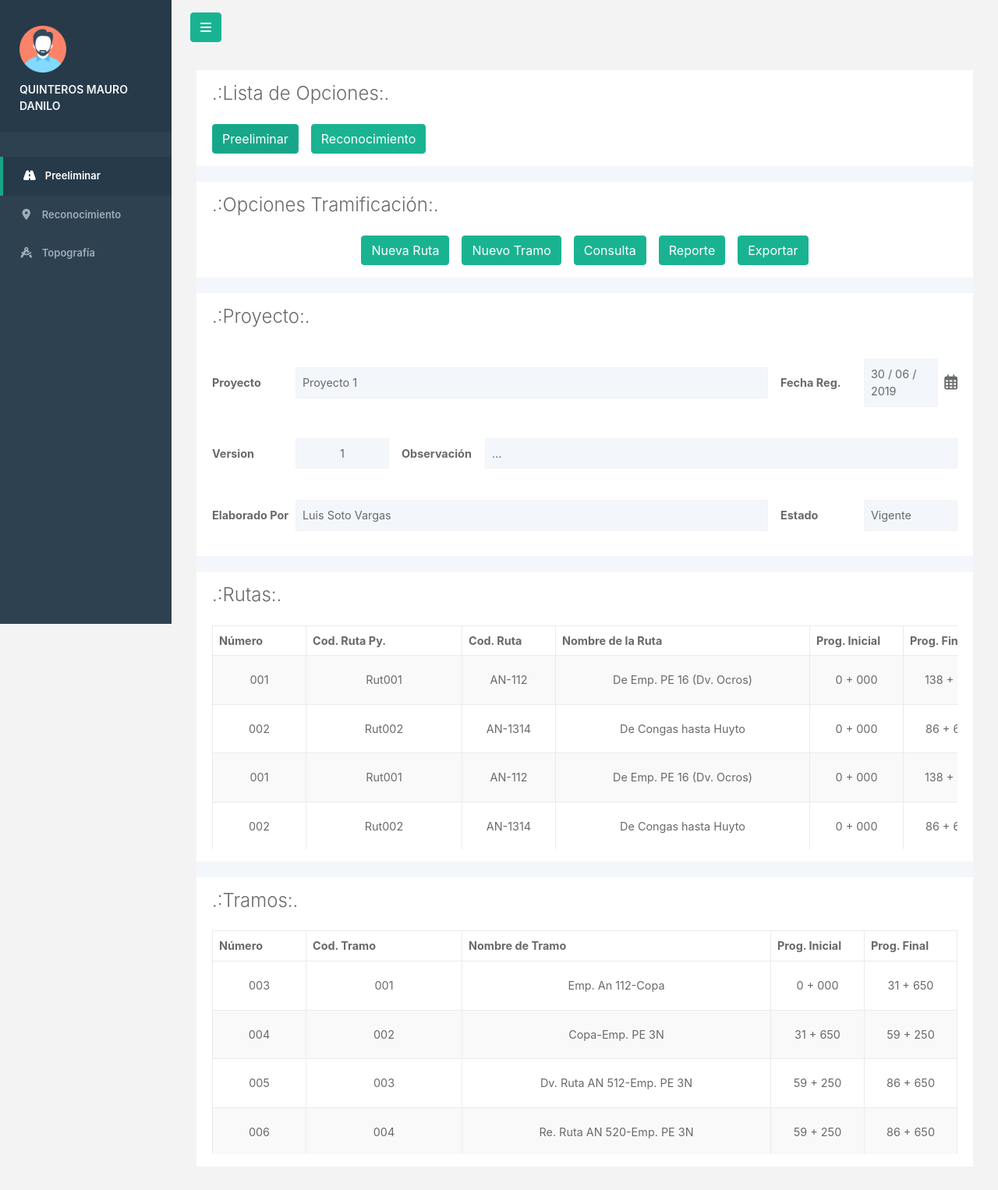
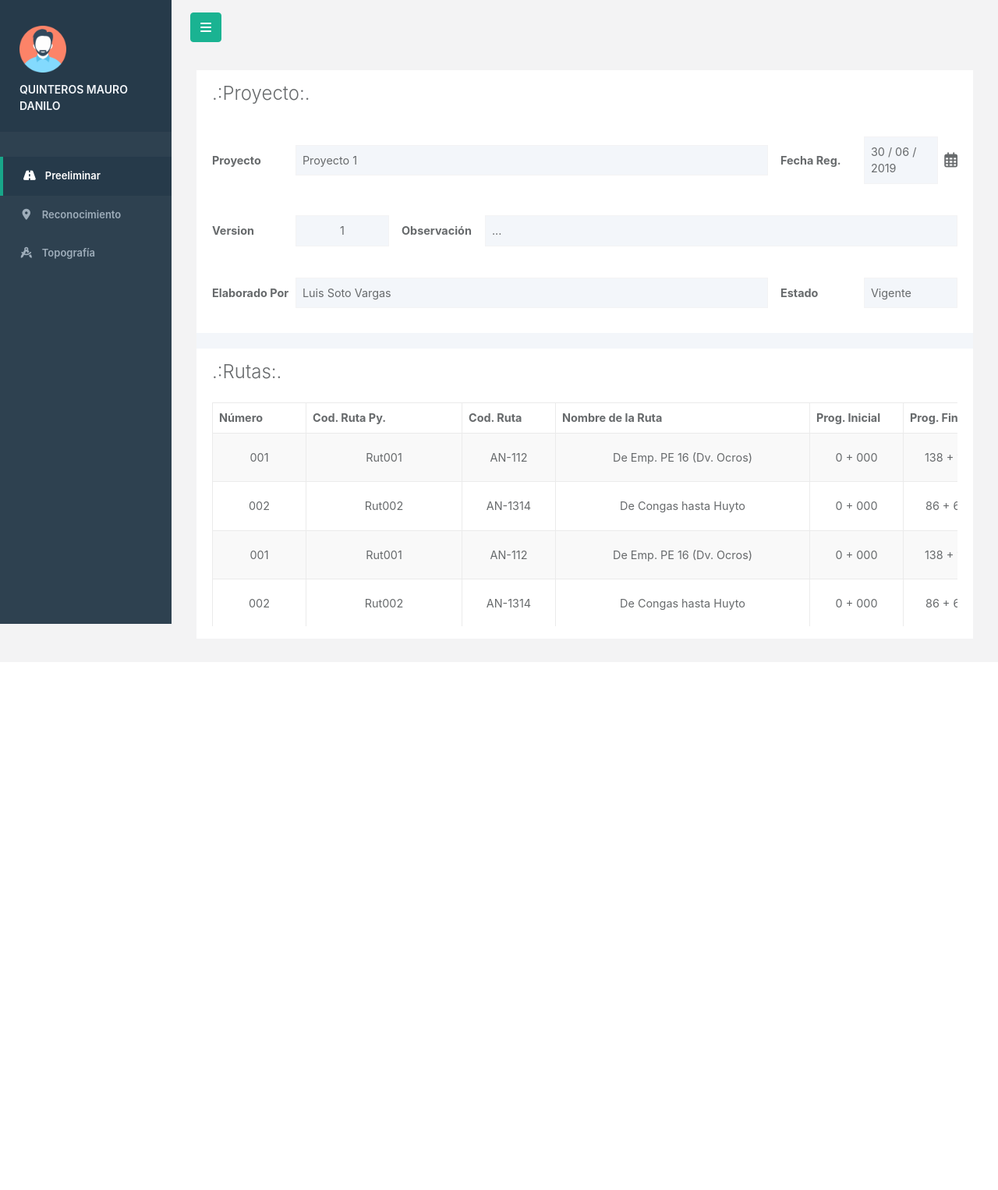
Before and after one commit to mauroquinteroos/software-project, a Django app: template T/templates/rutas.html in a window 1280 px wide. Shown: the whole page at 78% size. After the commit the page ends 803 px from the top, so only its background shows below. Run offline with Django 3.2, Linux system fonts and the light colour scheme; the template is opened without the code that fills it, so the values that code supplies are empty; some libraries are stand-ins or nearby versions.

Commit message:
trabajo1

```diff
--- a/T/static/css/global.css
+++ b/T/static/css/global.css
@@ -261,6 +261,12 @@ a, a:hover, a:focus {
   display: grid;
   grid-template-columns: 7.5rem 12.5rem 7.5rem auto repeat(2,7.5rem);
 }
+.route--rowpy{
+
+    display: grid;
+    grid-template-columns: 6.5rem auto 7.5rem 7.5rem 7.5rem 7.5rem 7.5rem 7.5rem;
+
+}
 /* --- Stretch Section --- */
 .stretch--row {
   display: grid;
--- a/T/templates/rutas.html
+++ b/T/templates/rutas.html
@@ -53,41 +53,8 @@
         </nav>
         <div class="content--container">
           <div class="content--container-bg">
-            <section class="section--container">
-              <div class="navbar--links">
-                <h2 class="section--title">.:Lista de Opciones:.</h2>
-                <div class="option--container">
-                  <a href="/ruta" class="btn btn-bg option--item active">
-                    Preeliminar
-                  </a>
-                  <a href="/ruta/reconocimiento" class="btn btn-bg option--item">
-                    Reconocimiento
-                  </a>
-                </div>
-              </div>
-            </section>
-            <section class="section--container">
-              <div class="navbar--options">
-                <h2 class="section--title">.:Opciones Tramificación:.</h2>
-                <div class="option--container option--container-center">
-                  <button type="button" class="btn btn-bg option--item">
-                    Nueva Ruta
-                  </button>
-                  <button type="button" class="btn btn-bg option--item">
-                    Nuevo Tramo
-                  </button>
-                  <button type="button" class="btn btn-bg option--item">
-                    Consulta
-                  </button>
-                  <button type="button" class="btn btn-bg option--item">
-                    Reporte
-                  </button>
-                  <button type="button" class="btn btn-bg option--item">
-                    Exportar
-                  </button>
-                </div>
-              </div>
-            </section>
+
+
             <section class="section--container">
               <div class="project--section">
                 <h2 class="section--title">.:Proyecto:.</h2>
@@ -185,48 +152,7 @@
                 </div>
               </div>
             </section>
-            <section class="section--container">
-              <div class="stretch--section">
-                <h2 class="section--title">.:Tramos:.</h2>
-                <div class="table--container">
-                  <div class="table--row head stretch--row">
-                    <p class="table--item">Número</p>
-                    <p class="table--item">Cod. Tramo</p>
-                    <p class="table--item">Nombre de Tramo</p>
-                    <p class="table--item">Prog. Inicial</p>
-                    <p class="table--item">Prog. Final</p>
-                  </div>
-                  <div class="table--row stretch--row body">
-                    <p class="table--item body">003</p>
-                    <p class="table--item body">001</p>
-                    <p class="table--item body">Emp. An 112-Copa</p>
-                    <p class="table--item body">0 + 000</p>
-                    <p class="table--item body">31 + 650</p>
-                  </div>
-                  <div class="table--row stretch--row body">
-                    <p class="table--item body">004</p>
-                    <p class="table--item body">002</p>
-                    <p class="table--item body">Copa-Emp. PE 3N</p>
-                    <p class="table--item body">31 + 650</p>
-                    <p class="table--item body">59 + 250</p>
-                  </div>
-                  <div class="table--row stretch--row body">
-                    <p class="table--item body">005</p>
-                    <p class="table--item body">003</p>
-                    <p class="table--item body">Dv. Ruta AN 512-Emp. PE 3N</p>
-                    <p class="table--item body">59 + 250</p>
-                    <p class="table--item body">86 + 650</p>
-                  </div>
-                  <div class="table--row stretch--row body">
-                    <p class="table--item body">006</p>
-                    <p class="table--item body">004</p>
-                    <p class="table--item body">Re. Ruta AN 520-Emp. PE 3N</p>
-                    <p class="table--item body">59 + 250</p>
-                    <p class="table--item body">86 + 650</p>
-                  </div>
-                </div>
-              </div>
-            </section>
+
           </div>
         </div>
       </div>
--- a/T/urls.py
+++ b/T/urls.py
@@ -2,6 +2,7 @@ from django.urls import path
 from . import views
 
 urlpatterns = [
-    path('', views.ruta),
+    path('', views.proyectos),
     path('reconocimiento/', views.reconocimiento ),
+     path('ruta/', views.ruta),
 ]
--- a/T/views.py
+++ b/T/views.py
@@ -14,7 +14,8 @@ def ruta(request):
 def reconocimiento(request):
   return render(request, 'reconocimiento.html')
 
-
+def proyectos(request):
+  return render(request, 'proyecto.html')
 # Realizar consultas
 def get_empleado(): # Funcion de prueba, eliminarlo despues
   empleado = Empleado.objects.get(dni = '77382771')
--- a/app/urls.py
+++ b/app/urls.py
@@ -17,6 +17,6 @@ from django.contrib import admin
 from django.urls import include, path
 
 urlpatterns = [
-    path('ruta/', include('T.urls')),
+    path('proyecto/', include('T.urls')),
     path('admin/', admin.site.urls),
 ]
```
Also changed, not shown: T/templates/proyecto.html (added, +108 -0 lines).
